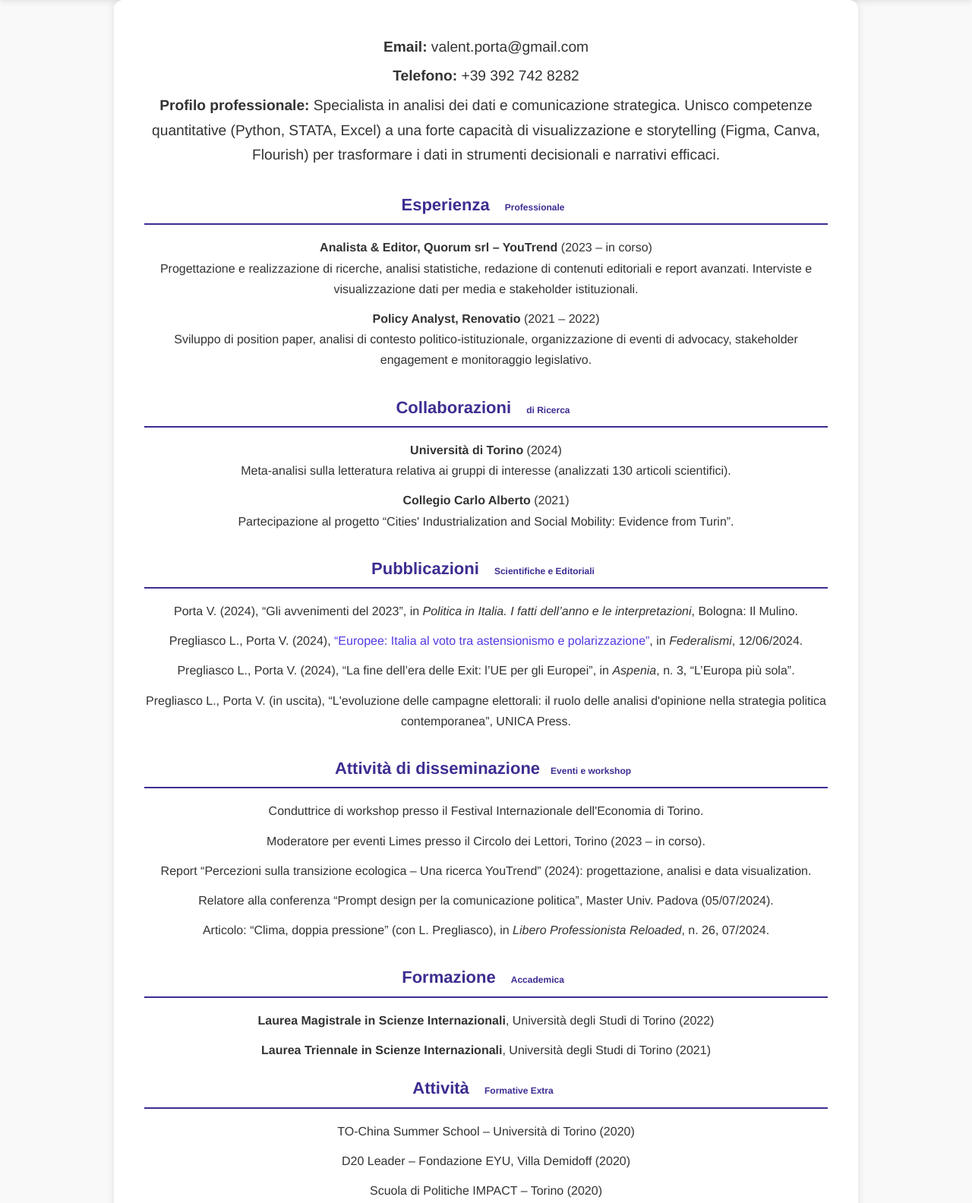
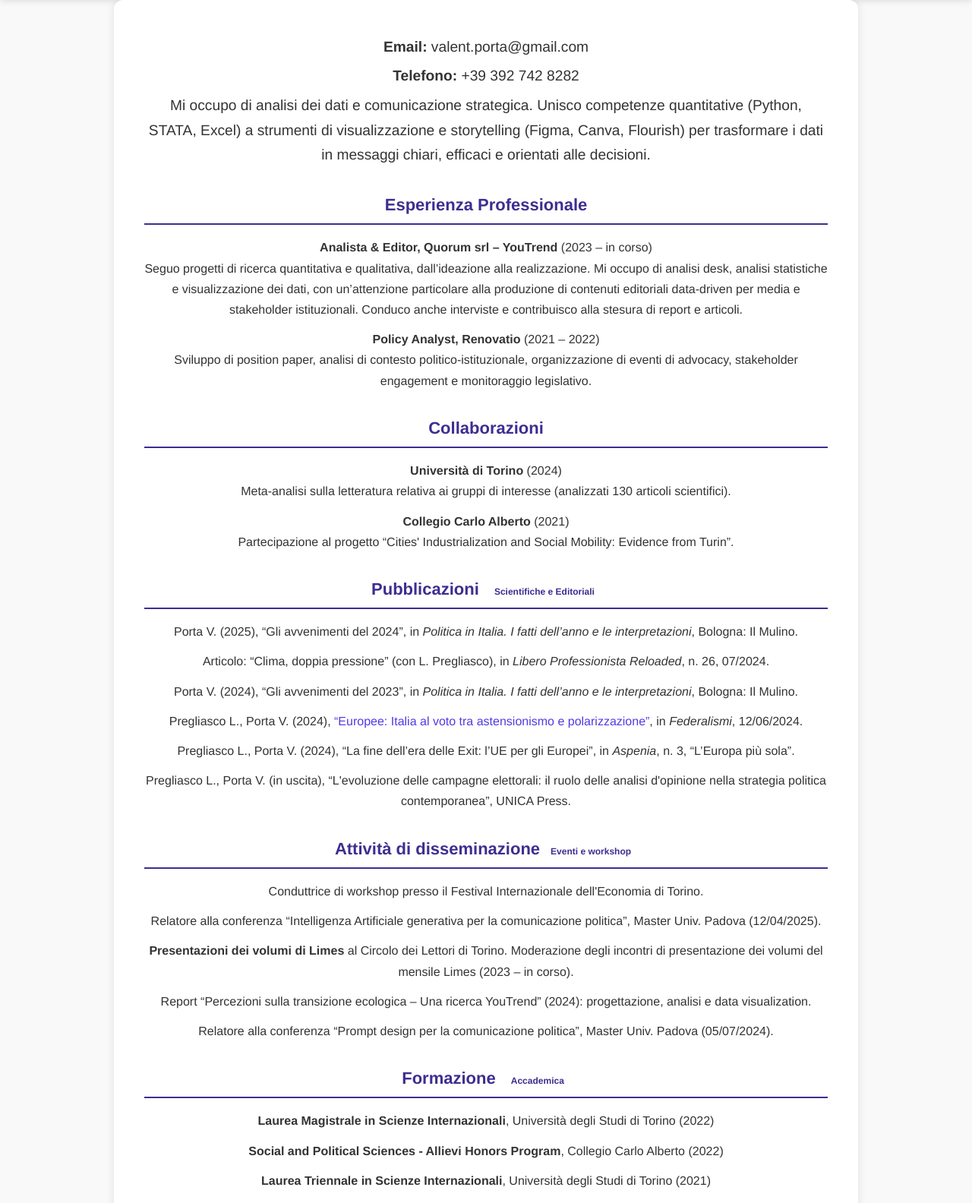
Before and after one commit to Vlntn-prt/Vlntn-prt.github.io, a plain HTML site: page CV.html in a window 1280 px wide. Shown: the part 258-1842 px from the top of the page at 76% size. Drawn offline with Linux system fonts and the light colour scheme; a web font is replaced by a local one.

Commit message:
Update CV.html

```diff
--- a/CV.html
+++ b/CV.html
@@ -110,21 +110,21 @@
   <div class="info">
     <p><strong>Email:</strong> valent.porta@gmail.com</p>
     <p><strong>Telefono:</strong> +39 392 742 8282</p>
-    <p><strong>Profilo professionale:</strong> Specialista in analisi dei dati e comunicazione strategica. Unisco competenze quantitative (Python, STATA, Excel) a una forte capacità di visualizzazione e storytelling (Figma, Canva, Flourish) per trasformare i dati in strumenti decisionali e narrativi efficaci.</p>
+    <p>Mi occupo di analisi dei dati e comunicazione strategica. Unisco competenze quantitative (Python, STATA, Excel) a strumenti di visualizzazione e storytelling (Figma, Canva, Flourish) per trasformare i dati in messaggi chiari, efficaci e orientati alle decisioni.</p>
   </div>
 
   <div class="section">
-    <h2>Esperienza <span class="badge">Professionale</span></h2>
+    <h2>Esperienza Professionale </h2>
     <ul>
       <li><strong>Analista & Editor, Quorum srl – YouTrend</strong> (2023 – in corso)<br>
-        Progettazione e realizzazione di ricerche, analisi statistiche, redazione di contenuti editoriali e report avanzati. Interviste e visualizzazione dati per media e stakeholder istituzionali.</li>
+        Seguo progetti di ricerca quantitativa e qualitativa, dall’ideazione alla realizzazione. Mi occupo di analisi desk, analisi statistiche e visualizzazione dei dati, con un’attenzione particolare alla produzione di contenuti editoriali data-driven per media e stakeholder istituzionali. Conduco anche interviste e contribuisco alla stesura di report e articoli.</li>
       <li><strong>Policy Analyst, Renovatio</strong> (2021 – 2022)<br>
         Sviluppo di position paper, analisi di contesto politico-istituzionale, organizzazione di eventi di advocacy, stakeholder engagement e monitoraggio legislativo.</li>
     </ul>
   </div>
 
   <div class="section">
-    <h2>Collaborazioni <span class="badge">di Ricerca</span></h2>
+    <h2>Collaborazioni</h2>
     <ul>
       <li><strong>Università di Torino</strong> (2024)<br>
         Meta-analisi sulla letteratura relativa ai gruppi di interesse (analizzati 130 articoli scientifici).</li>
@@ -136,6 +136,8 @@
   <div class="section">
     <h2>Pubblicazioni <span class="badge">Scientifiche e Editoriali</span></h2>
     <ul>
+      <li>Porta V. (2025), “Gli avvenimenti del 2024”, in <em>Politica in Italia. I fatti dell’anno e le interpretazioni</em>, Bologna: Il Mulino.</li>
+      <li>Articolo: “Clima, doppia pressione” (con L. Pregliasco), in <em>Libero Professionista Reloaded</em>, n. 26, 07/2024.</li>
       <li>Porta V. (2024), “Gli avvenimenti del 2023”, in <em>Politica in Italia. I fatti dell’anno e le interpretazioni</em>, Bologna: Il Mulino.</li>
       <li>Pregliasco L., Porta V. (2024), <a href="https://www.federalismi.it/nv14/articolo-documento.cfm?Artid=##">“Europee: Italia al voto tra astensionismo e polarizzazione”</a>, in <em>Federalismi</em>, 12/06/2024.</li>
       <li>Pregliasco L., Porta V. (2024), “La fine dell’era delle Exit: l’UE per gli Europei”, in <em>Aspenia</em>, n. 3, “L’Europa più sola”.</li>
@@ -147,17 +149,17 @@
     <h2>Attività di disseminazione<span class="badge">Eventi e workshop</span></h2>
     <ul>
       <li>Conduttrice di workshop presso il Festival Internazionale dell'Economia di Torino.</li>
-      <li>Moderatore per eventi Limes presso il Circolo dei Lettori, Torino (2023 – in corso).</li>
+      <li>Relatore alla conferenza “Intelligenza Artificiale generativa per la comunicazione politica”, Master Univ. Padova (12/04/2025).</li>
+      <li><b>Presentazioni dei volumi di Limes</b> al Circolo dei Lettori di Torino. Moderazione degli incontri di presentazione dei volumi del mensile Limes (2023 – in corso).</li>
       <li>Report “Percezioni sulla transizione ecologica – Una ricerca YouTrend” (2024): progettazione, analisi e data visualization.</li>
-      <li>Relatore alla conferenza “Prompt design per la comunicazione politica”, Master Univ. Padova (05/07/2024).</li>
-      <li>Articolo: “Clima, doppia pressione” (con L. Pregliasco), in <em>Libero Professionista Reloaded</em>, n. 26, 07/2024.</li>
-    </ul>
+      <li>Relatore alla conferenza “Prompt design per la comunicazione politica”, Master Univ. Padova (05/07/2024).</li>    </ul>
   </div>
 
   <div class="section">
     <h2>Formazione <span class="badge">Accademica</span></h2>
     <ul>
       <li><strong>Laurea Magistrale in Scienze Internazionali</strong>, Università degli Studi di Torino (2022)</li>
+      <li><strong>Social and Political Sciences - Allievi Honors Program</strong></strong>, Collegio Carlo Alberto (2022)</li>
       <li><strong>Laurea Triennale in Scienze Internazionali</strong>, Università degli Studi di Torino (2021)</li>
     </ul>
 
```
